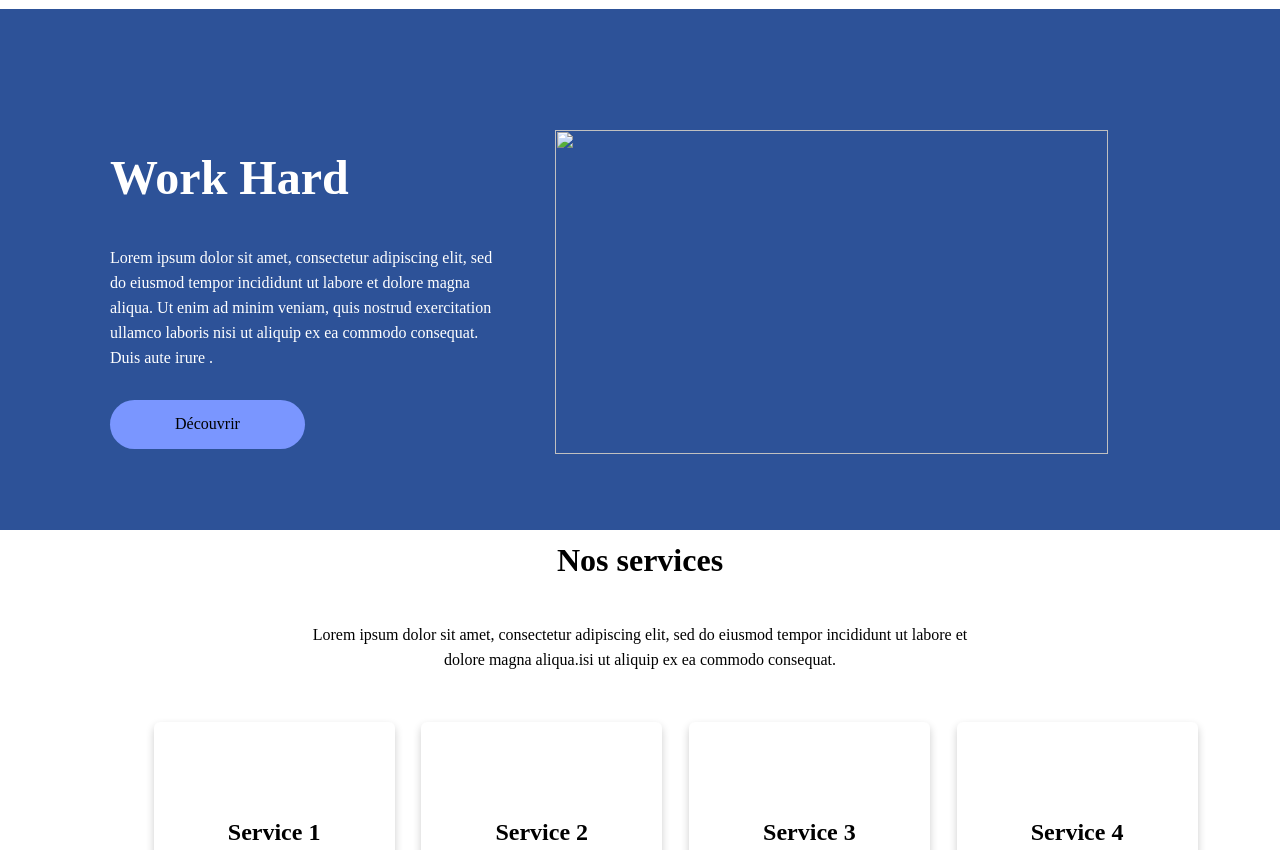
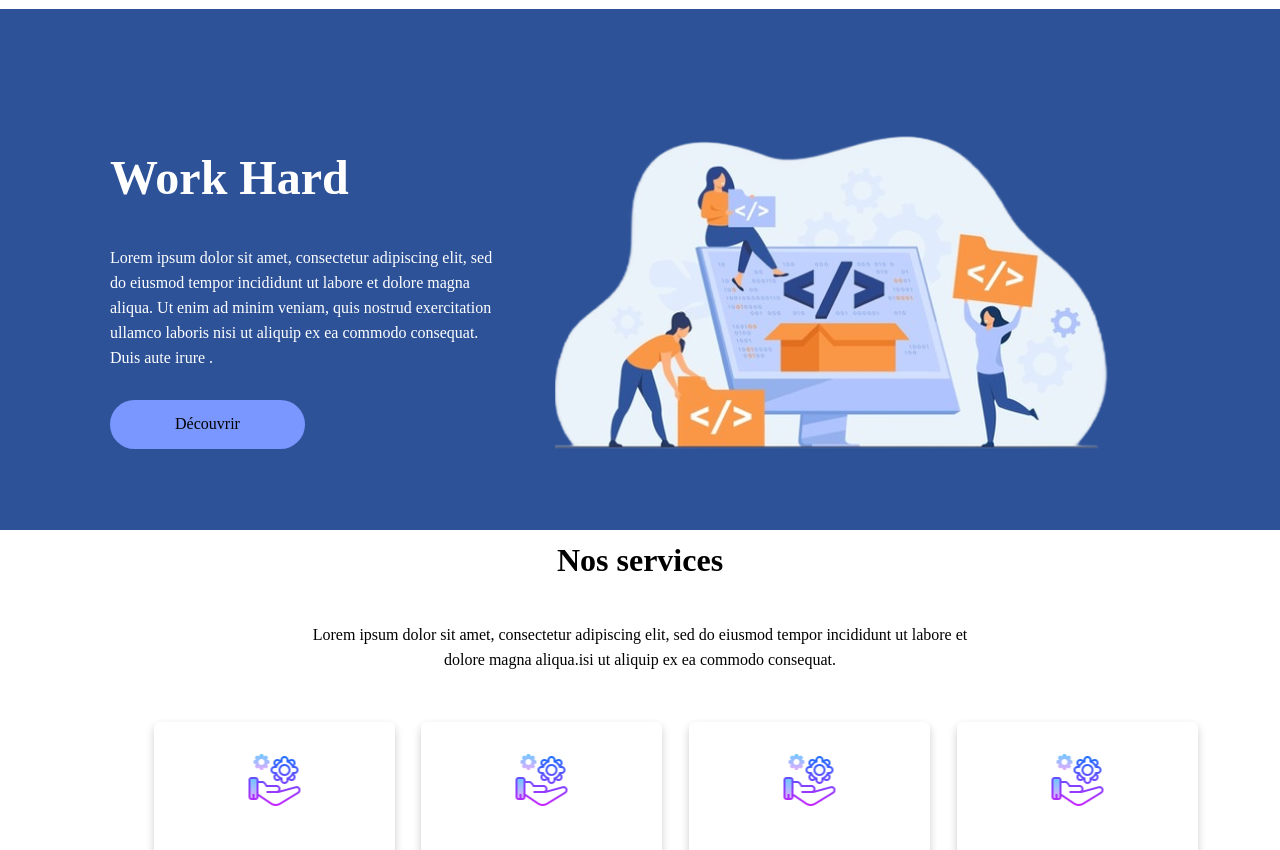
Before and after one commit to Yongobatohou/KAKI_Gerauld, a plain HTML site: page index.html in a window 1280 px wide. Shown: the part 98-948 px from the top of the page. Drawn offline with Linux system fonts and the light colour scheme.

Commit message:
Update index.html

```diff
--- a/index.html
+++ b/index.html
@@ -37,7 +37,7 @@
                     <p>Lorem ipsum dolor sit amet, consectetur adipiscing elit, sed do eiusmod tempor incididunt ut labore et dolore magna aliqua. Ut enim ad minim veniam, quis nostrud exercitation ullamco laboris nisi ut aliquip ex ea commodo consequat. Duis aute irure .</p>
                     <a href="">Découvrir</a>
                 </div>
-                <img src="IMG/b-dev-web 1.png" alt="">
+                <img src="b-dev-web 1.png" alt="">
             </div>
         </section>
         <section class="services">
@@ -45,25 +45,25 @@
             <p>Lorem ipsum dolor sit amet, consectetur adipiscing elit, sed do eiusmod tempor incididunt ut labore et dolore magna aliqua.isi ut aliquip ex ea commodo consequat.</p>
             <div class="frame11">
                 <div class="div1">
-                    <img src="IMG/icons8-service-64 1.png" alt="" id="image">
+                    <img src="icons8-service-64 1.png" alt="" id="image">
                     <h3>Service 1</h3>
                     <p id="description">Lorem ipsum dolor sit amet, consectetur adipiscing elit, sed do eiusmod tempor ...</p>
                     <a href="">Découvrir</a>
                 </div>
                 <div class="div2">
-                    <img src="IMG/icons8-service-64 1.png" alt="">
+                    <img src="icons8-service-64 1.png" alt="">
                     <h3>Service 2</h3>
                     <p id="description">Lorem ipsum dolor sit amet, consectetur adipiscing elit, sed do eiusmod tempor ...</p>
                     <a href="">Découvrir</a>
                 </div>
                 <div class="div3">
-                    <img src="IMG/icons8-service-64 1.png" alt="">
+                    <img src="icons8-service-64 1.png" alt="">
                     <h3>Service 3</h3>
                     <p id="description">Lorem ipsum dolor sit amet, consectetur adipiscing elit, sed do eiusmod tempor ...</p>
                     <a href="">Découvrir</a>
                 </div>
                 <div class="div4">
-                    <img src="IMG/icons8-service-64 1.png" alt="">
+                    <img src="icons8-service-64 1.png" alt="">
                     <h3>Service 4</h3>
                     <p id="description">Lorem ipsum dolor sit amet, consectetur adipiscing elit, sed do eiusmod tempor ...</p>
                     <a href="">Découvrir</a>
```
